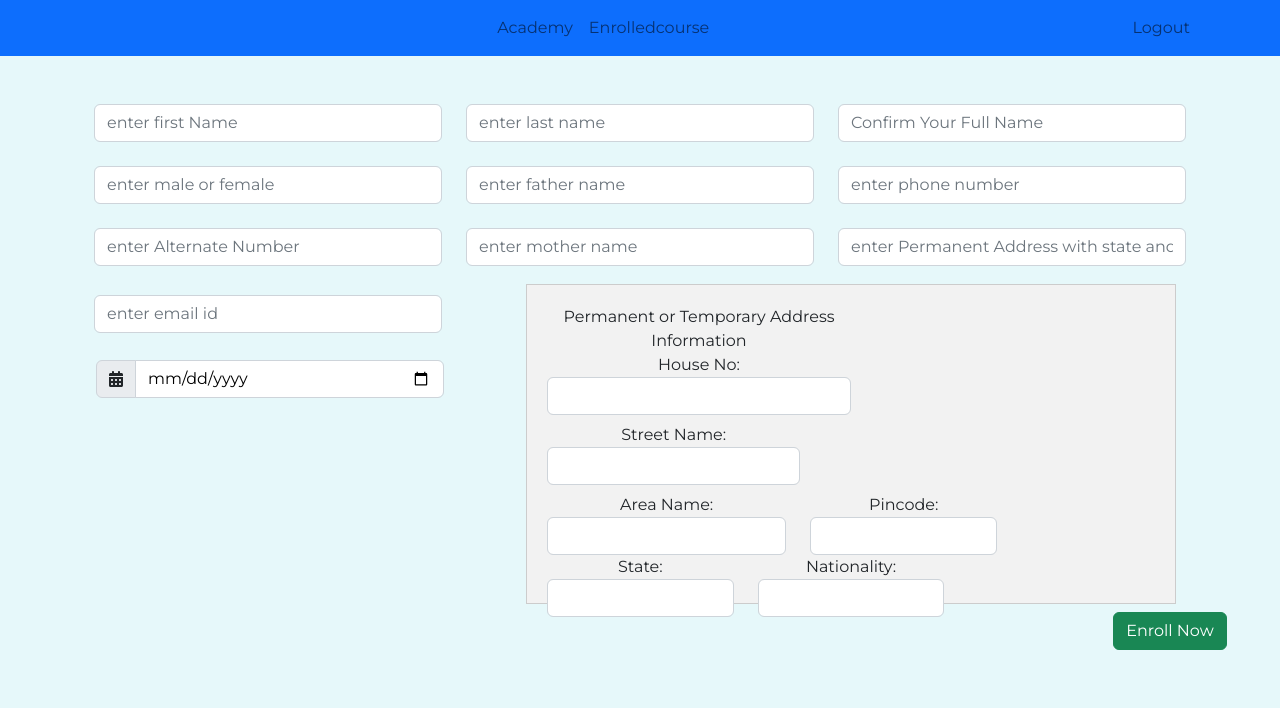
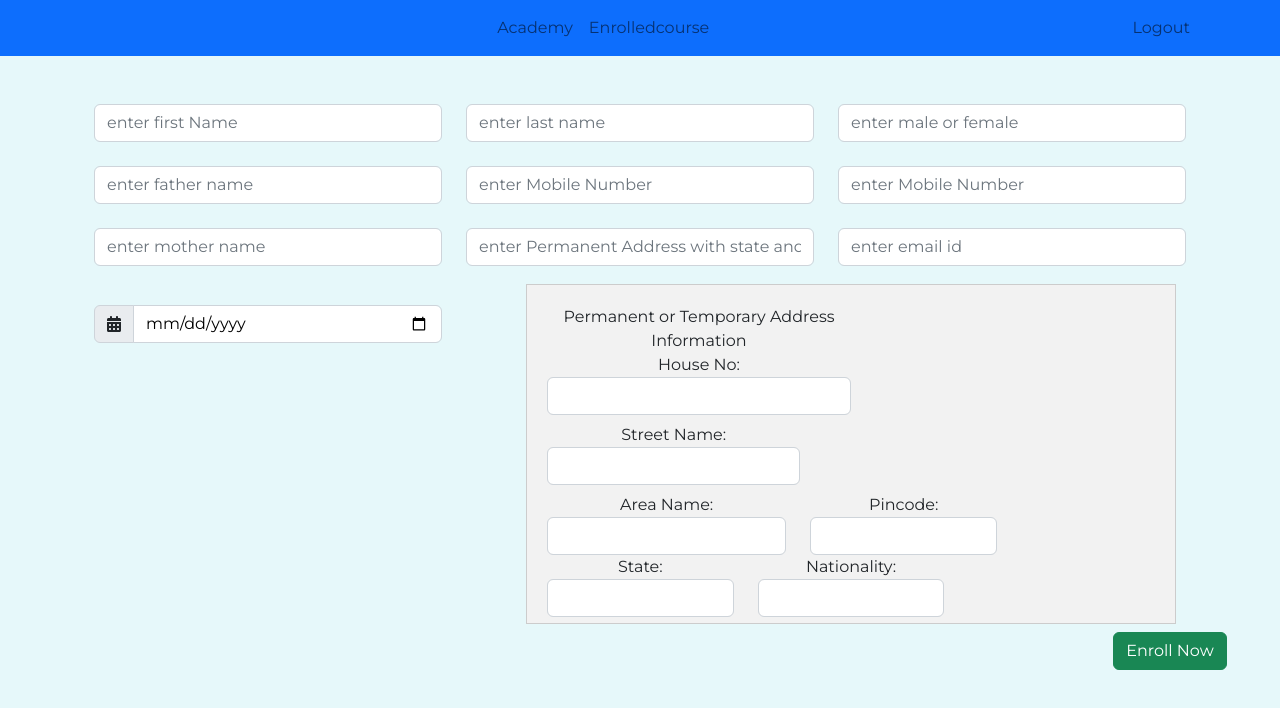
Before and after one commit to iamneo-production/580ea4ef-eebe-47d3-b459-8e337808de91, a React (Create React App) app in the folder reactapp/: page /user/Details in a window 1280 px wide. Shown: the top 708 px of the page. Built offline with nearby package versions, Linux system fonts and the light colour scheme; no server answers.

Commit message:
Details updated

```diff
--- a/reactapp/src/components/Customer/EnrolledCourse/FeedbackPage.jsx
+++ b/reactapp/src/components/Customer/EnrolledCourse/FeedbackPage.jsx
@@ -34,7 +34,7 @@ const FeedbackPage = () => {
         const handle1click=(e)=>{
             e.preventDefault();
             // history("/EnrolledCourse1")
-            history("/user/Enrolledcourse1")
+            history("/user/Enrolledcourse")
 
         }
 
--- a/reactapp/src/components/Customer/Viewacademy/Details.css
+++ b/reactapp/src/components/Customer/Viewacademy/Details.css
@@ -3,7 +3,7 @@
   .border-box{
     margin-left:27rem ;
     width: 650px;
-      height: 320px;
+      height: 340px;
       background-color: #f2f2f2;
       border: 1px solid #ccc;
       padding: 20px;
@@ -17,9 +17,9 @@ label {
     justify-self: end;
   }
 
-  .top{
+  .calendar{
     position: relative;
-  top: -315px;
+  top: -325px;
   }
   /*.left{
     position: relative;
@@ -27,13 +27,13 @@ label {
     top: -250px;
 
   }*/
-  .calendar{
+  /*.calendar{
     position: relative;
     left:-370px;
     top: -250px;
 
 
-  }
+  }*/
 
   .text-left{
     position: relative;
--- a/reactapp/src/components/Customer/Viewacademy/Details.jsx
+++ b/reactapp/src/components/Customer/Viewacademy/Details.jsx
@@ -18,7 +18,9 @@ const Details = () => {
   const [gender,setGender]=useState("");
   const [fatherName,setFatherName]=useState("");
   /*const [phonenumber,setPhonenumber]=useState("");*/
-  const [alternatenumber,setAlternatenumber]=useState("");
+  //const [alternatenumber,setAlternatenumber]=useState("");
+  const[phnNo1,setPhnNo1]=useState("");
+  const[phnNo2,setPhnNo2] =useState("");
   const [motherName,setMotherName]=useState("");
   const [email,setEmail]=useState("");
   const [age,setAge]=useState("");
@@ -31,7 +33,7 @@ const Details = () => {
   const [studentName,setStudentName]=useState("")
   const [studentDOB,setStudentDOB]=useState("")
   const [completeaddress,setCompleteaddress]=useState("")
-  const [mobile,setMobile]=useState("")
+  //const [mobile,setMobile]=useState("")
   const {studentId}=useParams();
   const {courseId}=useParams();
 
@@ -74,7 +76,8 @@ const Details = () => {
     //const studentName=`${firstName} ${lastName}`
       const address= `${houseno} ${streetname} ${areaname} ${pincode} ${state} ${nationality}`
       //const mobile = `${phonenumber} - ${alternatenumber}`
-    const student={studentName,studentDOB,completeaddress,mobile,alternatenumber,email,gender,fatherName,motherName,address}
+      //in the below line i should add mobile and alternate number and studentName
+    const student={firstName,lastName,studentDOB,phnNo1,phnNo2 ,completeaddress,email,gender,fatherName,motherName,address}
     if(studentId){
       StudentServices.updateStudent(studentId,student).then((response)=>{
 
@@ -95,11 +98,15 @@ const Details = () => {
   useEffect(()=>{
     const id = parseInt(studentId);
     StudentServices.getStudents(id).then((response)=>{
-          setStudentName(response.data.studentName);
+          /*setStudentName(response.data.studentName);*/
+          setFirstName(response.data.firstName);
+          setLastName(response.data.lastName);
           setStudentDOB(response.data.studentDOB);
           setGender(response.data.gender);
-          setMobile(response.data.mobile);
-          setAlternatenumber(response.data.alternatenumber);
+          //setMobile(response.data.mobile);
+          //setAlternatenumber(response.data.alternatenumber);
+          setPhnNo1(response.data.phnNo1);
+          setPhnNo2(response.data.phnNo2)
           setCompleteaddress(response.data.completeaddress);
           setEmail(response.data.email);
     }).catch(error=>{
@@ -116,10 +123,22 @@ const Details = () => {
       <Container className="mt-5">
       <Form  className="row g-4">
 
-        <div className="col-lg-4">
+        {/*<div className="col-lg-4">
 
     <Form.Group controlId="studentname">
             <Form.Control type="text" placeholder="enter Student Name" value={studentName} onChange={(e)=>setStudentName(e.target.value.trim())} />
+          </Form.Group>
+      </div>*/}
+
+<div className="col-lg-4">
+          <Form.Group controlId="firstname">
+            <Form.Control type="text" placeholder="enter first Name" value={firstName} onChange={(e)=>setFirstName(e.target.value)} />
+          </Form.Group>
+        </div>
+
+        <div className="col-lg-4">
+          <Form.Group controlId="lastname">
+            <Form.Control type="text" placeholder="enter last name" value={lastName} onChange={(e)=>setLastName(e.target.value)}/>
           </Form.Group>
         </div>
 
@@ -135,18 +154,28 @@ const Details = () => {
           </Form.Group>
         </div>
 
-        <div className="col-lg-4">
+        {/*<div className="col-lg-4">
           <Form.Group controlId="MobileNumber">
             <Form.Control type="text" placeholder="enter Mobile Number " value={mobile} onChange={(e)=>setMobile(e.target.value.trim())} />
           </Form.Group>
-        </div>
+      </div>*/}
+      <div className="col-lg-4">
+          <Form.Group controlId="MobileNumber">
+            <Form.Control type="text" placeholder="enter Mobile Number " value={phnNo1} onChange={(e)=>setPhnNo1(e.target.value.trim())} />
+          </Form.Group>
+      </div>
 
-        <div className="col-lg-4">
+        {/*<div className="col-lg-4">
           <Form.Group controlId="MobileNumber">
 
             <Form.Control type="text" placeholder="enter Alternate Number " value={alternatenumber} onChange={(e)=>setAlternatenumber(e.target.value.trim())} />
           </Form.Group>
-        </div>
+    </div>*/}
+    {/*<div className="col-lg-4">
+          <Form.Group controlId="MobileNumber">
+            <Form.Control type="text" placeholder="enter Mobile Number " value={phnNo2} onChange={(e)=>setPhnNo2(e.target.value.trim())} />
+          </Form.Group>
+  </div>*/}
 
         <div className="col-lg-4">
           <Form.Group controlId="Email">
@@ -178,8 +207,6 @@ const Details = () => {
         <Container className="mt-5">
       <Form  className="row g-4">
         <div className="col-lg-4">
-
-
           <Form.Group controlId="firstname">
             <Form.Control type="text" placeholder="enter first Name" value={firstName} onChange={(e)=>setFirstName(e.target.value)} />
           </Form.Group>
@@ -191,11 +218,11 @@ const Details = () => {
           </Form.Group>
         </div>
 
-          <div className="col-lg-4" >
+         {/* <div className="col-lg-4" >
           <Form.Group controlId="studentname">
             <Form.Control type="text" placeholder="Confirm Your Full Name" value={studentName} onChange={(e)=>setStudentName(e.target.value.trim())} />
           </Form.Group>
-      </div>
+      </div>*/}
 
 
         <div className="col-lg-4">
@@ -210,17 +237,27 @@ const Details = () => {
           </Form.Group>
         </div>
 
-        <div className="col-lg-4">
+        {/*<div className="col-lg-4">
           <Form.Group controlId="phonenumber">
             <Form.Control type="text" placeholder="enter phone number" value={mobile} onChange={(e)=>setMobile(e.target.value)} />
           </Form.Group>
-        </div>
+      </div>*/}
+      <div className="col-lg-4">
+          <Form.Group controlId="MobileNumber">
+            <Form.Control type="text" placeholder="enter Mobile Number " value={phnNo1} onChange={(e)=>setPhnNo1(e.target.value.trim())} />
+          </Form.Group>
+      </div>
+      <div className="col-lg-4">
+          <Form.Group controlId="MobileNumber">
+            <Form.Control type="text" placeholder="enter Mobile Number " value={phnNo2} onChange={(e)=>setPhnNo2(e.target.value.trim())} />
+          </Form.Group>
+      </div>
 
-        <div className="col-lg-4">
+        {/*<div className="col-lg-4">
           <Form.Group controlId="MobileNumber">
             <Form.Control type="text" placeholder="enter Alternate Number " value={alternatenumber} onChange={(e)=>setAlternatenumber(e.target.value.trim())} />
           </Form.Group>
-        </div>
+    </div>*/}
 
 
 
@@ -230,9 +267,17 @@ const Details = () => {
           </Form.Group>
         </div>
 
+
+
         <div className="col-lg-4">
           <Form.Group controlId="Adress">
             <Form.Control type="text" placeholder="enter Permanent Address with state and pincode " value={completeaddress} onChange={(e)=>setCompleteaddress(e.target.value.trim())} />
+          </Form.Group>
+        </div>
+
+        <div className="col-lg-4 ">
+          <Form.Group controlId="emailid">
+            <Form.Control type="textarea"  placeholder="enter email id"value={email} onChange={(e)=>setEmail(e.target.value)} />
           </Form.Group>
         </div>
         </Form>
@@ -286,11 +331,11 @@ const Details = () => {
         </div>
 
         <Form className="row g-4">
-        <div className="col-lg-4 top">
+        {/*<div className="col-lg-4 top">
           <Form.Group controlId="emailid">
             <Form.Control type="textarea"  placeholder="enter email id"value={email} onChange={(e)=>setEmail(e.target.value)} />
           </Form.Group>
-        </div>
+  </div>*/}
         {/*<div className="col-md-4 left">
           <Form.Group controlId="age">
             <Form.Control type="textarea"  placeholder="enter age" value={age} onChange={(e)=>setAge(e.target.value)} />
```
